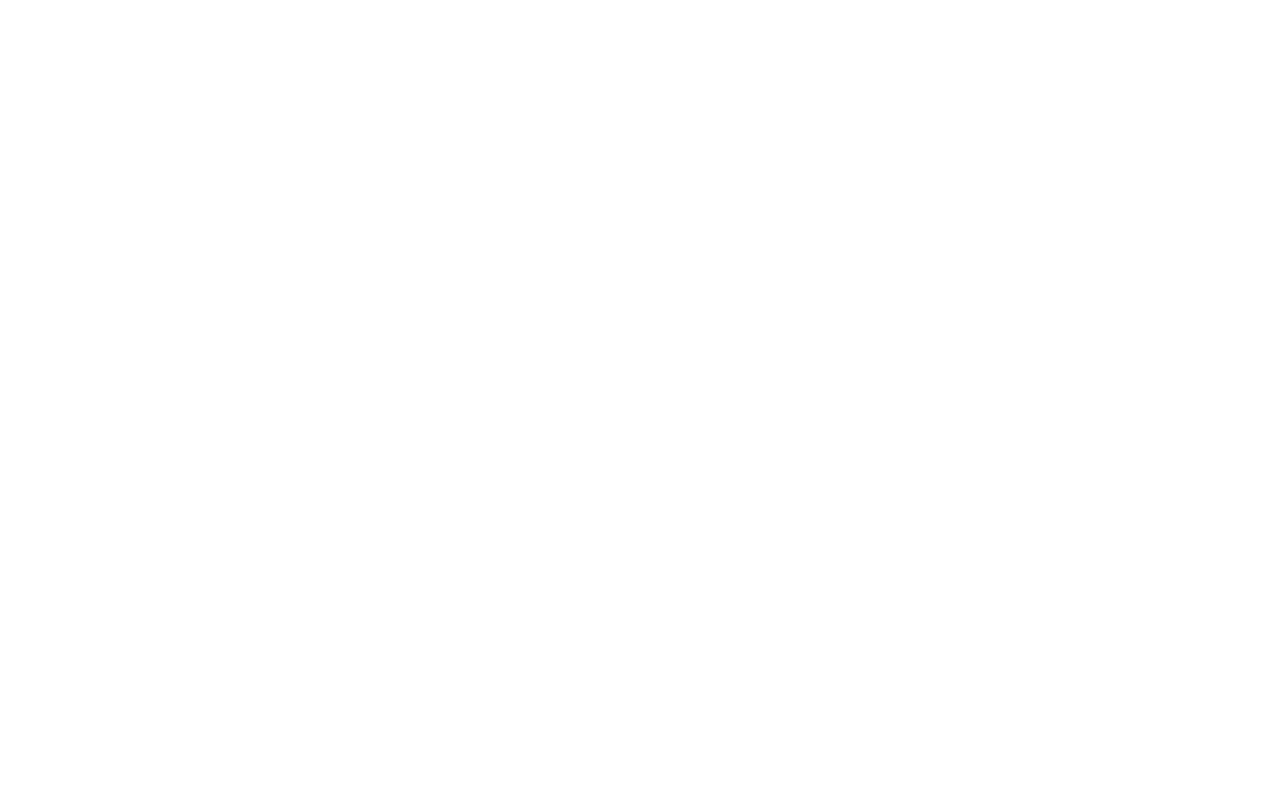
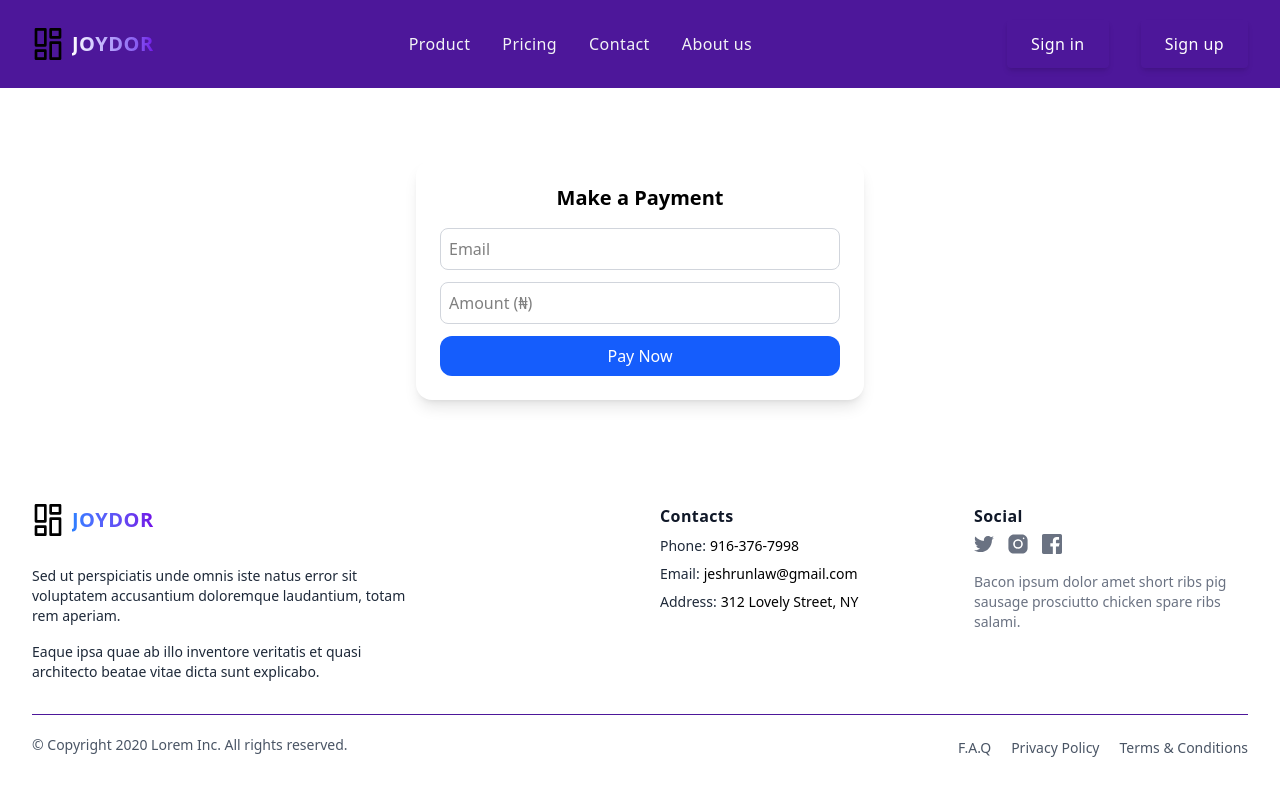
Before and after one commit to jesh-dev/joydor_react, a React (Vite) app: page /paystack in a window 1280 px wide. Before the commit this address had no page. Shown: the top 796 px of the page. Built offline with nearby package versions, Linux system fonts and the light colour scheme.

Commit message:
working on dashboard design

```diff
--- a/src/App.jsx
+++ b/src/App.jsx
@@ -14,8 +14,8 @@ import Overview from './Dashboard/Overview';
 import Payment from './Dashboard/Payment';
 import History from './Dashboard/History';
 import Layout from './Dashboard/UserDashboard';
-// import PaystackForm from './Pages/PaystackForm';
-// import PaymentSuccess from './Pages/PaymentSuccess';
+import PaystackForm from './Pages/PaystackForm';
+import PaymentSuccess from './Pages/PaymentSuccess';
 
 
 const App = () => {
@@ -36,8 +36,8 @@ const App = () => {
                 <Route path='/payment' element={<Payment/>}/>
                 <Route path='/history' element={<History/>}/>
                 {/* <Route path='' element={}/> */}
-        {/* <Route path="/paystack" element={<PaystackForm />} /> */}
-        {/* <Route path="/payment/success" element={<PaymentSuccess />} /> */}
+        <Route path="/paystack" element={<PaystackForm />} />
+        <Route path="/payment/success" element={<PaymentSuccess />} />
             </Routes>
           </BrowserRouter>
 
--- a/src/Dashboard/UserDashboard.jsx
+++ b/src/Dashboard/UserDashboard.jsx
@@ -1,6 +1,7 @@
 // src/components/Layout.jsx
 import { useState, useEffect } from 'react';
 import { Link, Outlet } from 'react-router-dom';
+import axios from 'axios';
 
 export default function Layout() {
   const [user, setUser] = useState(null);
--- a/src/Pages/Login.jsx
+++ b/src/Pages/Login.jsx
@@ -82,12 +82,12 @@ const Login = () => {
       <div className="mt-30 bg-white">
         <form
           onSubmit={handleSubmit}
-          className="max-w-md mx-auto p-6 rounded-xl shadow-xl shadow-black/30 bg-gradient-to-r from-gray-300 to-orange-700"
+          className="max-w-md mx-auto p-6 rounded-xl shadow-xl shadow-black/30 "
         >
-          <div className="font-bold text-3xl flex justify-center text-white uppercase ">
+          <div className="font-bold text-3xl flex justify-center text-black uppercase ">
             Sign in
           </div>
-          <div className="flex justify-center font-bold text-white">
+          <div className="flex justify-center font-bold text-black">
             <p>Login to your Account</p>
           </div>
 
--- a/src/Pages/PaymentSuccess.jsx
+++ b/src/Pages/PaymentSuccess.jsx
@@ -1,36 +1,36 @@
-// import { useEffect, useState } from 'react'
+import { useEffect, useState } from 'react'
 
-// export default function PaymentSuccess() {
-//   const [loading, setLoading] = useState(true)
-//   const [verified, setVerified] = useState(false)
+export default function PaymentSuccess() {
+  const [loading, setLoading] = useState(true)
+  const [verified, setVerified] = useState(false)
 
-//   useEffect(() => {
-//     const params = new URLSearchParams(window.location.search)
-//     const reference = params.get('reference')
+  useEffect(() => {
+    const params = new URLSearchParams(window.location.search)
+    const reference = params.get('reference')
 
-//     if (reference) {
-//       fetch(`/api/paystack/verify/${reference}`)
-//         .then(res => res.json())
-//         .then(data => {
-//           setVerified(!!data.payment)
-//           setLoading(false)
-//         })
-//         .catch(() => setLoading(false))
-//     } else {
-//       setLoading(false)
-//     }
-//   }, [])
+    if (reference) {
+      fetch(`/api/paystack/verify/${reference}`)
+        .then(res => res.json())
+        .then(data => {
+          setVerified(!!data.payment)
+          setLoading(false)
+        })
+        .catch(() => setLoading(false))
+    } else {
+      setLoading(false)
+    }
+  }, [])
 
-//   return (
-//     <div className="max-w-md mx-auto mt-10 bg-white p-6 rounded-xl shadow-md text-center">
-//       <h2 className="text-lg font-bold mb-4">Payment Status</h2>
-//       {loading ? (
-//         <p>🔄 Verifying payment...</p>
-//       ) : verified ? (
-//         <p className="text-green-600">✅ Payment verified successfully!</p>
-//       ) : (
-//         <p className="text-red-500">❌ Verification failed</p>
-//       )}
-//     </div>
-//   )
-// }
+  return (
+    <div className="max-w-md mx-auto mt-10 bg-white p-6 rounded-xl shadow-md text-center">
+      <h2 className="text-lg font-bold mb-4">Payment Status</h2>
+      {loading ? (
+        <p>🔄 Verifying payment...</p>
+      ) : verified ? (
+        <p className="text-green-600">✅ Payment verified successfully!</p>
+      ) : (
+        <p className="text-red-500">❌ Verification failed</p>
+      )}
+    </div>
+  )
+}
--- a/src/Pages/PaystackForm.jsx
+++ b/src/Pages/PaystackForm.jsx
@@ -1,67 +1,71 @@
-// import { useState } from 'react'
-// import { Nav } from '../Components/Navbar'
-// import { Footer } from '../Components/Footer'
+import { useState } from 'react'
+import { Nav } from '../Components/Navbar'
+import { Footer } from '../Components/Footer'
 
-// export default function PaystackForm() {
-//   const [email, setEmail] = useState('')
-//   const [amount, setAmount] = useState('')
-//   const [error, setError] = useState('')
+export default function PaystackForm() {
+  const [email, setEmail] = useState('')
+  const [amount, setAmount] = useState('')
+  const [error, setError] = useState('')
 
-//   const handleSubmit = async (e) => {
-//     e.preventDefault()
-//     setError('')
+  const handleSubmit = async (e) => {
+    e.preventDefault()
+    setError('')
 
-//     try {
-//       const response = await fetch('/api/paystack/initialize', {
-//         method: 'POST',
-//         headers: { 'Content-Type': 'application/json' },
-//         body: JSON.stringify({ email, amount }),
-//       })
+    try {
+      const response = await fetch('http://127.0.0.1:8000/api/paystack/initialize', {
+        method: 'POST',
+        headers: {
+            Authorization: 'Bearer ${token}',
+            'Content-Type': 'application/json' },
+        body: JSON.stringify({ email, amount }),
+      })
 
-//       const data = await response.json()
+      const data = await response.json()
 
-//       if (data.status && data.data.authorization_url) {
-//         window.location.href = data.data.authorization_url
-//       } else {
-//         setError(data.message || 'Failed to initialize payment')
-//       }
-//     } catch (err) {
-//       setError('Something went wrong. Try again.')
-//     }
-//   }
+      if (data.status && data.data.authorization_url) {
+        window.location.href = data.data.authorization_url
+      } else {
+        setError(data.message || 'Failed to initialize payment')
+      }
+    } catch (err) {
+      setError('Something went wrong. Try again.');
+      console.log(err.response.data );
+    //   alert(err.response.message)
+    }
+  }
 
-//   return (
-//     <>
-//     <Nav/>
-//     <div className="max-w-md mx-auto mb-10 mt-40 bg-white shadow-lg rounded-2xl p-6 space-y-4">
-//       <h2 className="text-xl font-bold text-center">Make a Payment</h2>
-//       <form onSubmit={handleSubmit} className="space-y-3">
-//         <input
-//           type="email"
-//           required
-//           placeholder="Email"
-//           value={email}
-//           onChange={(e) => setEmail(e.target.value)}
-//           className="w-full p-2 border border-gray-300 rounded-lg"
-//         />
-//         <input
-//           type="number"
-//           required
-//           placeholder="Amount (₦)"
-//           value={amount}
-//           onChange={(e) => setAmount(e.target.value)}
-//           className="w-full p-2 border border-gray-300 rounded-lg"
-//         />
-//         <button
-//           type="submit"
-//           className="bg-blue-600 hover:bg-blue-700 text-white font-medium px-4 py-2 rounded-xl w-full"
-//         >
-//           Pay Now
-//         </button>
-//       </form>
-//       {error && <p className="text-red-500 text-sm">{error}</p>}
-//     </div>
-//     <Footer/>
-//     </>
-//   )
-// }
+  return (
+    <>
+    <Nav/>
+    <div className="max-w-md mx-auto mb-10 mt-40 bg-white shadow-lg rounded-2xl p-6 space-y-4">
+      <h2 className="text-xl font-bold text-center">Make a Payment</h2>
+      <form onSubmit={handleSubmit} className="space-y-3">
+        <input
+          type="email"
+          required
+          placeholder="Email"
+          value={email}
+          onChange={(e) => setEmail(e.target.value)}
+          className="w-full p-2 border border-gray-300 rounded-lg"
+        />
+        <input
+          type="number"
+          required
+          placeholder="Amount (₦)"
+          value={amount}
+          onChange={(e) => setAmount(e.target.value)}
+          className="w-full p-2 border border-gray-300 rounded-lg"
+        />
+        <button
+          type="submit"
+          className="bg-blue-600 hover:bg-blue-700 text-white font-medium px-4 py-2 rounded-xl w-full"
+        >
+          Pay Now
+        </button>
+      </form>
+      {error && <p className="text-red-500 text-sm">{error}</p>}
+    </div>
+    <Footer/>
+    </>
+  )
+}
```
